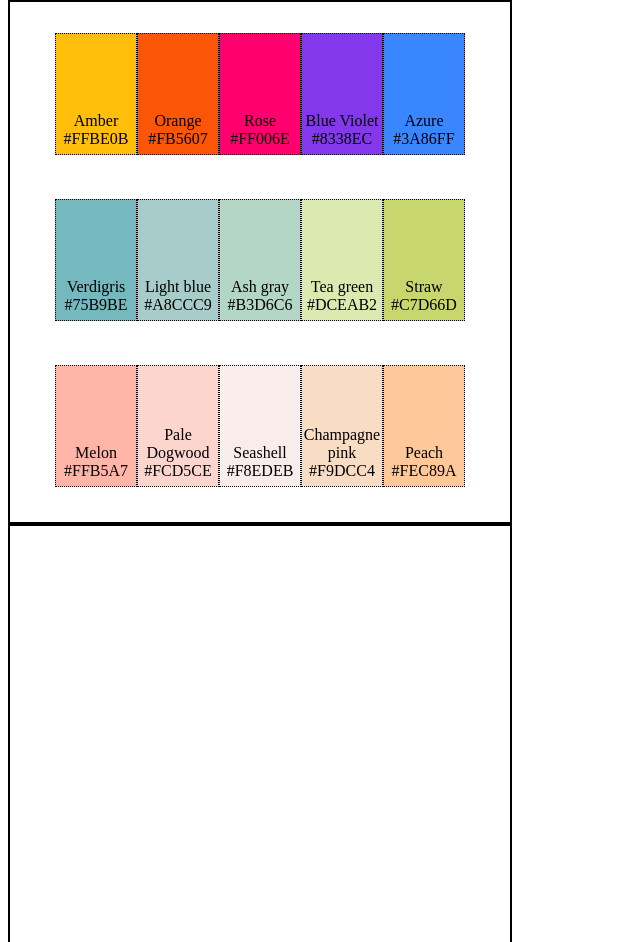
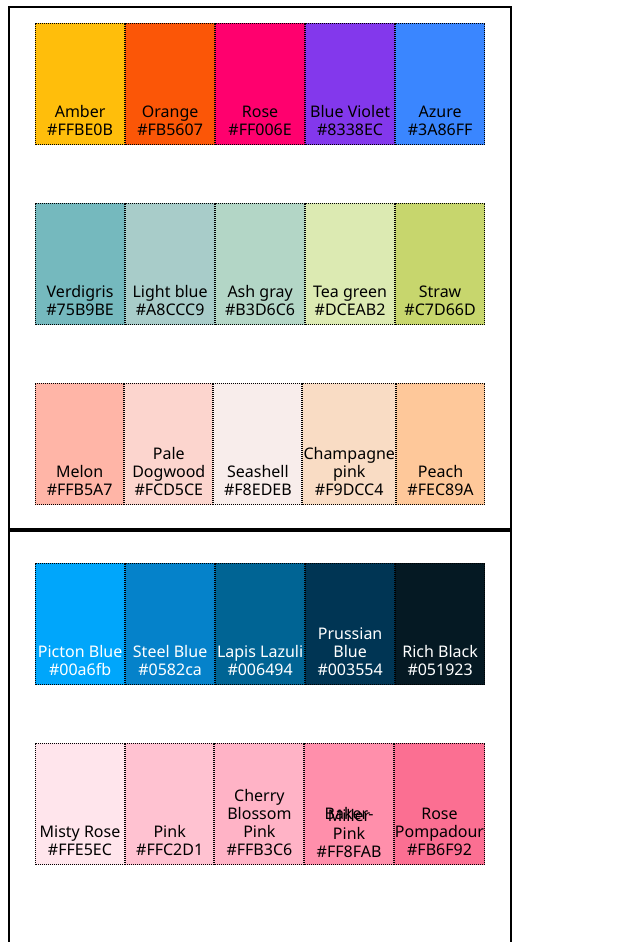
Before and after one commit to atomac19/a-website-design-system, a plain HTML site: page index.html in a window 1280 px wide. Shown: the part 80-1022 px from the top of the page, without its empty margins (0-640 px from the left). Drawn offline with Linux system fonts and the light colour scheme.

Commit message:
Add two more palette blue-to-black & pink

```diff
--- a/index.html
+++ b/index.html
@@ -11,8 +11,8 @@
       <h1>my style guide/design system</h1>
     <header>
     <section>
-      <div class="palette">
-      <ul>
+
+      <ul class="palette">
         <li id="amber">
           <div class="color-info">
             <p>Amber</p>
@@ -44,9 +44,8 @@
           </div>
         </li>
       </ul>
-     </div>
-     <div class="palette">
-      <ul>
+
+      <ul class="palette">
         <li id="verdigris">
           <div class="color-info">
             <p>Verdigris</p>
@@ -78,9 +77,9 @@
           </div>
         </li>
       </ul>
-     </div>
-     <div class="palette">
-      <ul>
+
+
+      <ul class="palette">
         <li id="melon">
           <div class="color-info">
             <p>Melon</p>
@@ -114,7 +113,77 @@
           </div>
         </li>
       </ul>
-     </div>
+    <!-- BLUE PALETTE -->
+      <ul class="palette white-font">
+        <li id="picton-blue">
+          <div class="color-info">
+            <p>Picton Blue</p>
+            <p>#00a6fb</p>
+          </div>
+        </li>
+        <li id="steel-blue">
+          <div class="color-info">
+          <p>Steel Blue</p>
+          <p>#0582ca</p>
+          </div>
+        </li>
+        <li id="lapis-lazuli">
+          <div class="color-info">
+          <p>Lapis Lazuli</p>
+          <p>#006494</p>
+          </div>
+        </li>
+        <li id="prussian-blue">
+          <div class="color-info up">
+          <p>Prussian</p>
+          <p>Blue</p>
+          <p>#003554</p>
+          </div>
+        </li>
+        <li id="rich-black">
+          <div class="color-info">
+          <p>Rich Black</p>
+          <p>#051923</p>
+          </div>
+        </li>
+      </ul>
+      <!-- PINK PALETTE -->
+      <ul class="palette">
+        <li id="misty-rose">
+          <div class="color-info">
+            <p>Misty Rose</p>
+            <p>#FFE5EC</p>
+          </div>
+        </li>
+        <li id="pink">
+          <div class="color-info">
+          <p>Pink</p>
+          <p>#FFC2D1</p>
+          </div>
+        </li>
+        <li id="cherry-blossom-pink">
+          <div class="color-info up-up">
+          <p>Cherry</p>
+          <p>Blossom</p>
+          <p>Pink</p>
+          <p>#FFB3C6</p>
+          </div>
+        </li>
+        <li id="baker-miller-pink">
+          <div class="color-info up">
+          <p>Baker-Miller</p>
+          <p>Pink</p>
+          <p>#FF8FAB</p>
+          </div>
+        </li>
+        <li id="rose-pompadour">
+          <div class="color-info up">
+          <p>Rose</p>
+          <p>Pompadour</p>
+          <p>#FB6F92</p>
+          </div>
+        </li>
+      </ul>
     </section>
     <section id="fonts">
 
@@ -122,5 +191,8 @@
     <section id="text styles">
 
     </section>
+    <section id="buttons">
+
+    </section>
   <body>
 </html>
--- a/styles.css
+++ b/styles.css
@@ -1,3 +1,7 @@
+html {
+  font-family: 'Segoe UI', Tahoma, Geneva, Verdana, sans-serif;
+}
+
 h1 {
   text-transform: capitalize;
 }
@@ -37,6 +41,15 @@ li {
 .up {
   padding-bottom: 38px;
   margin-top: -17.9px;
+}
+
+.up-up {
+  padding-bottom: 65px;
+  margin-top: -35.9px;
+}
+
+.white-font {
+  color: white;
 }
 
 #amber {
@@ -84,3 +97,33 @@ li {
 #peach {
   background-color: #fec89a;
 }
+#picton-blue {
+  background-color: #00a6fb;
+}
+#steel-blue {
+  background-color: #0582ca;
+}
+#lapis-lazuli {
+  background-color: #006494;
+}
+#prussian-blue {
+  background-color: #003554;
+}
+#rich-black {
+  background-color: #051923;
+}
+#misty-rose {
+  background-color: #ffe5ec;
+}
+#pink {
+  background-color: #ffc2d1;
+}
+#cherry-blossom-pink {
+  background-color: #FFB3c6;
+}
+#baker-miller-pink {
+  background-color: #ff8fab;
+}
+#rose-pompadour {
+  background-color: #fb6f92;
+}
```
